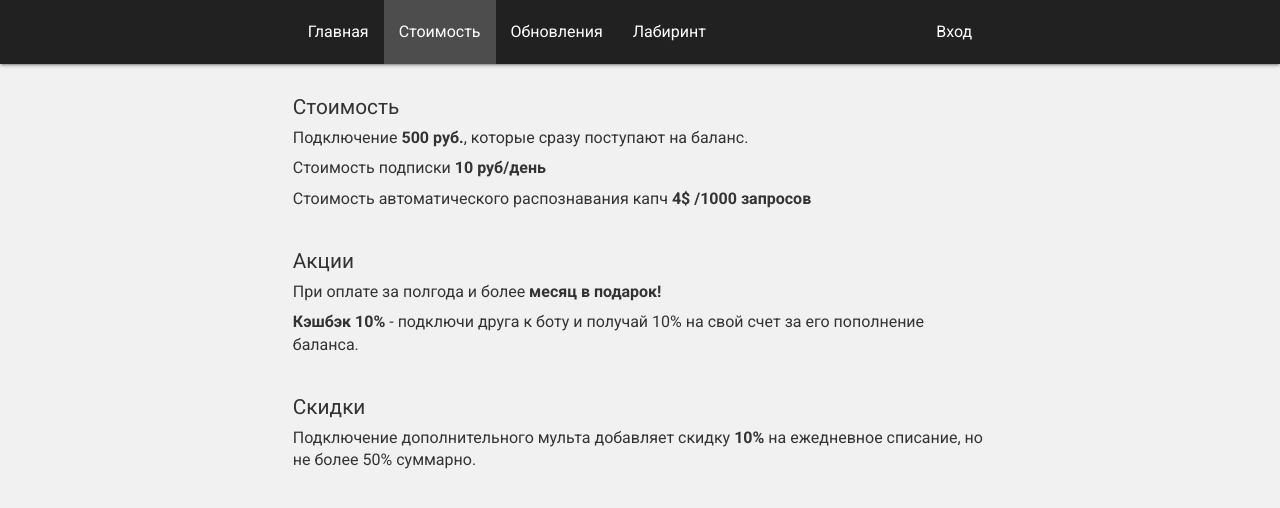
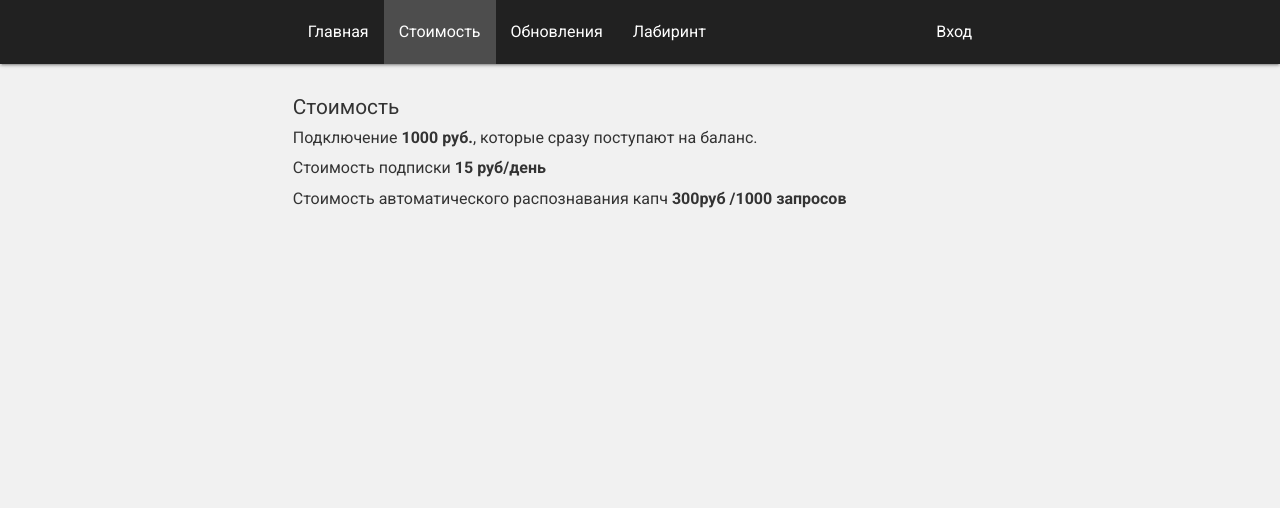
Before and after one commit to ijcnvv/haddan-bot-manager-react, a React app: page /price in a window 1280 px wide. Shown: the top 508 px of the page. Built offline with nearby package versions, Linux system fonts and the light colour scheme.

Commit message:
Update price.js

```diff
--- a/src/pages/price/price.js
+++ b/src/pages/price/price.js
@@ -7,31 +7,15 @@ const PricePage = () => {
         <h3>Стоимость</h3>
         <p>
           Подключение&nbsp;
-          <strong>500 руб.</strong>, которые сразу поступают на баланс.
+          <strong>1000 руб.</strong>, которые сразу поступают на баланс.
         </p>
         <p>
           Стоимость подписки&nbsp;
-          <strong>10 руб/день</strong>
+          <strong>15 руб/день</strong>
         </p>
         <p>
           Стоимость автоматического распознавания капч&nbsp;
-          <strong>4$ /1000 запросов</strong>
-        </p>
-      </div>
-      <div className="section">
-        <h3>Акции</h3>
-        <p>
-          При оплате за полгода и более <strong>месяц в подарок!</strong>
-        </p>
-        <p>
-          <strong>Кэшбэк 10%</strong> - подключи друга к боту и получай 10% на свой счет за его пополнение баланса.
-        </p>
-      </div>
-      <div className="section">
-        <h3>Скидки</h3>
-        <p>
-          Подключение дополнительного мульта добавляет скидку&nbsp;
-          <strong>10%</strong> на ежедневное списание, но не более 50% суммарно.
+          <strong>300руб /1000 запросов</strong>
         </p>
       </div>
     </>
```
